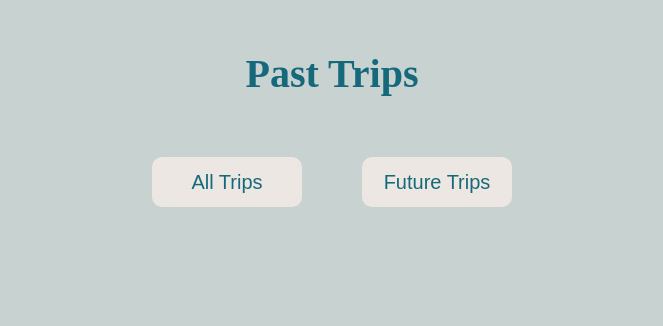
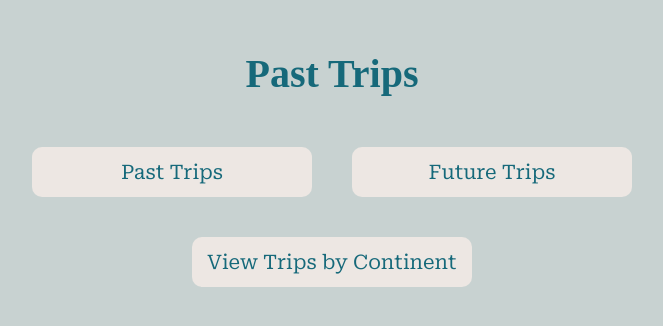
Before and after one commit to RebeccaRBell/travel_bucket_list, a Flask app: page /past in a window 1280 px wide. Shown: the part 100-426 px from the top of the page, without its empty margins (308-971 px from the left). Run offline with Flask 2, Linux system fonts and the light colour scheme; data that the repository does not hold is empty; some libraries are stand-ins or nearby versions; some web fonts are replaced.

Commit message:
past, future and by continent buttons reassigned and on relevant pages

```diff
--- a/static/style.css
+++ b/static/style.css
@@ -343,24 +343,32 @@ main{
 .visited-buttons{
         margin: 0 auto;
         padding: 0px;
-        display: flex;
-        flex-flow: row nowrap;
-        justify-content: center;
         background-color: var(--palette2-color-3);
 }
 .visited-buttons a{
         text-decoration: none;
+        font-family: var(--font-2);
         color: var(--color-1);
         font-size: 20px;
 }
 .visited-buttons button{
-        width: 150px;
+        width: 280px;
         height: 50px;
-        margin: 30px;
+        margin: 20px;
         border: none;
         border-radius: 10px;
         background-color: var(--color-4)
 
+}
+.visited-buttons-top-row{
+        display: flex;
+        flex-flow: row;
+        justify-content: center;
+}
+.visited-buttons-bottom-row{
+        display: flex;
+                flex-flow: row;
+                justify-content: center;
 }
 .container{
         width: 100vw;
--- a/templates/past.html
+++ b/templates/past.html
@@ -3,10 +3,14 @@
 <h1>Past Trips</h1>
 </div>
 <div class="visited-buttons">
-        <button><a href="/trips">All Trips</a></button>
+        <div class="visited-buttons-top-row">
+                <button><a href="/past">Past Trips</a></button>
                 <button><a href="/future">Future Trips</a></button>
-
-</div>
+                </div>
+                <div class="visited-buttons-bottom-row">
+                <button><a href="/view_by_continent">View Trips by Continent</a></button>
+                </div>
+        </div>
 <div class="container">
         {% for trips in trips if trips.completed == "yes" %}
 	<div class="trip-card">
--- a/templates/trips.html
+++ b/templates/trips.html
@@ -3,9 +3,13 @@
         <h1>All Trips</h1>
 </div>
 <div class="visited-buttons">
+        <div class="visited-buttons-top-row">
                 <button><a href="/past">Past Trips</a></button>
                 <button><a href="/future">Future Trips</a></button>
+                </div>
+                <div class="visited-buttons-bottom-row">
                 <button><a href="/view_by_continent">View Trips by Continent</a></button>
+                </div>
         </div>
         <div class="container">
 	{% for trips in trips %}
```
Also changed, not shown: templates/future.html (+7 -3 lines).
